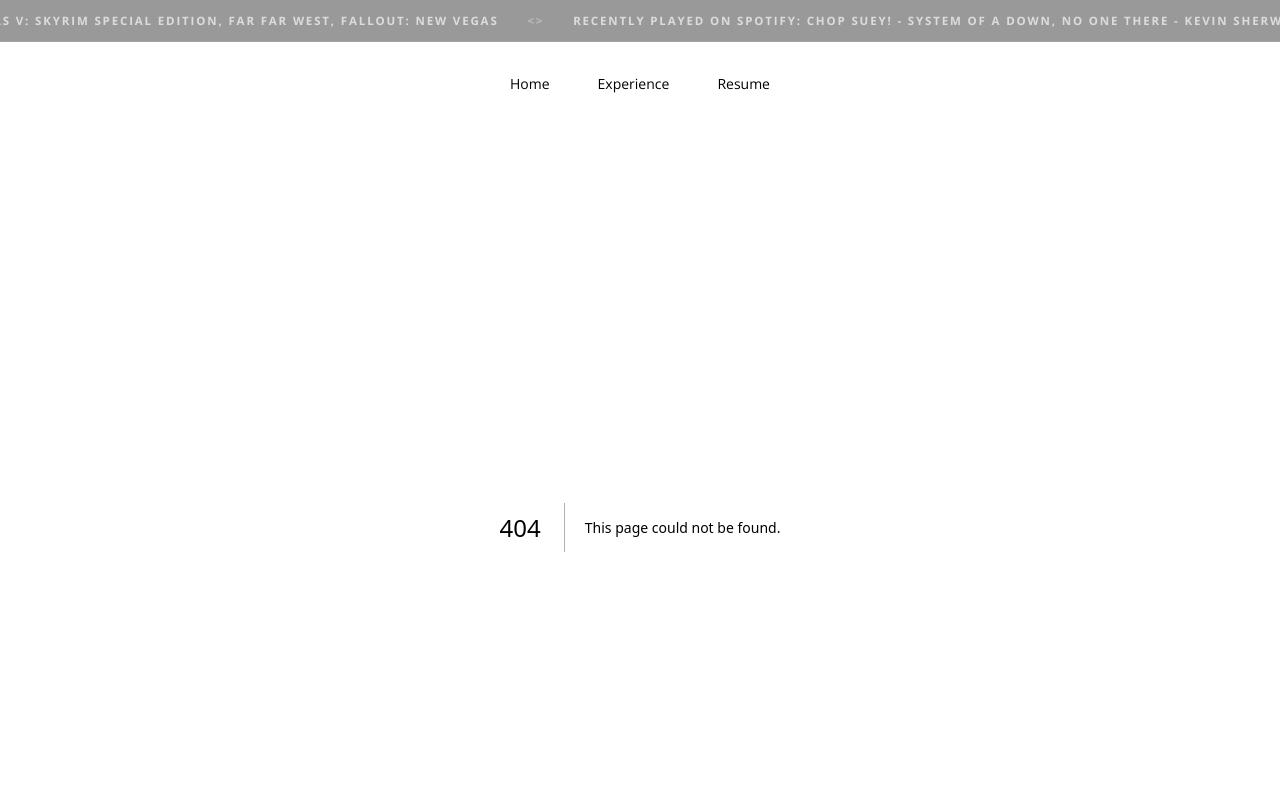
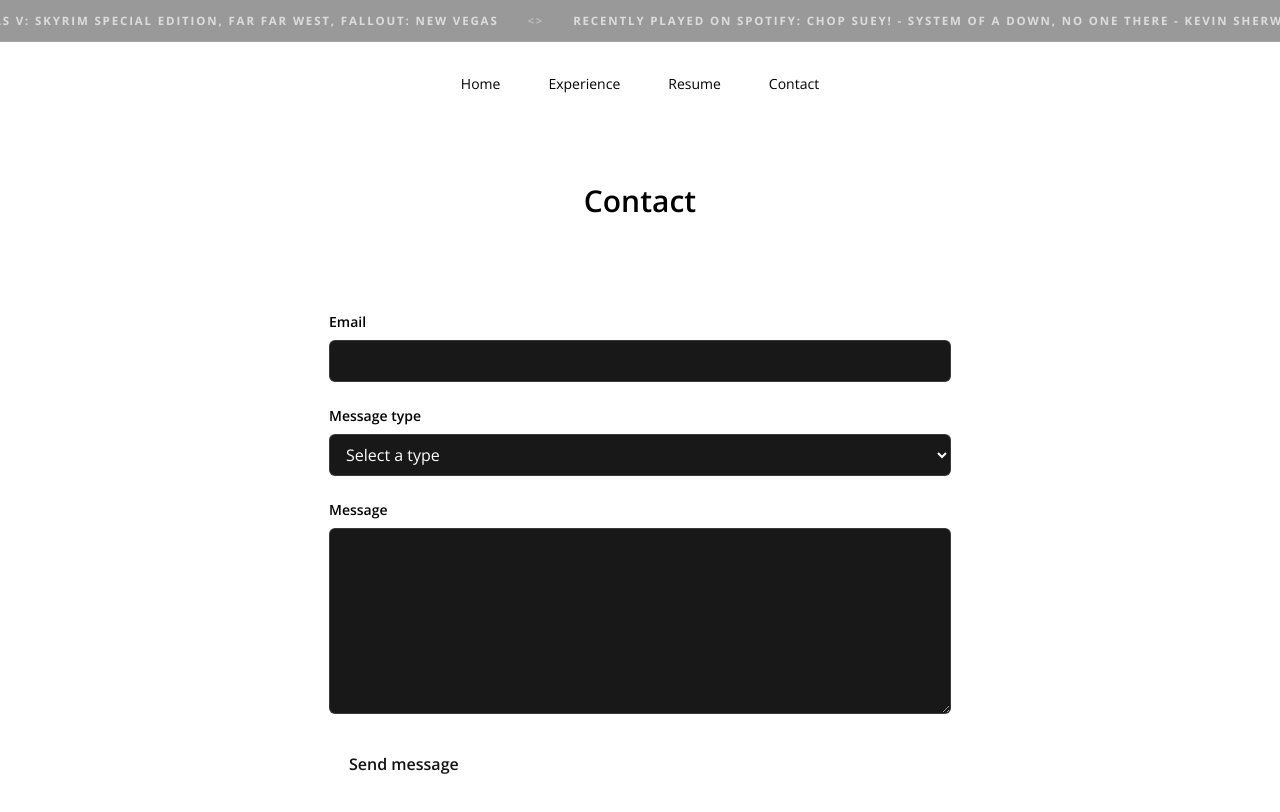
Before and after one commit to colton298/portfolio, a Next.js app: page /contact in a window 1280 px wide. Before the commit this address had no page. Shown: the top 812 px of the page. Built offline with nearby package versions, Linux system fonts and the light colour scheme.

Commit message:
Add contact form

```diff
--- /dev/null
+++ b/app/contact/page.tsx
@@ -0,0 +1,84 @@
+export const metadata = {
+  title: "Contact | Colton Santiago",
+};
+
+export default function Contact() {
+  return (
+    <main className="min-h-screen px-4 pt-14">
+      <section className="mx-auto w-full max-w-5xl space-y-8 pb-12">
+        <div className="space-y-3 text-center">
+          <h1 className="text-3xl font-semibold">Contact</h1>
+          <p className="mx-auto max-w-2xl text-sm leading-6 text-white/65">
+            Send a bug report, suggestion, or other message.
+          </p>
+        </div>
+
+        <form
+          action="https://formspree.io/f/mqejkayq"
+          method="POST"
+          className="mx-auto max-w-2xl space-y-6 rounded-lg border border-white/10 bg-white/[0.03] p-6"
+        >
+          <input
+            type="hidden"
+            name="_subject"
+            value="Portfolio website contact form"
+          />
+
+          <div className="space-y-2">
+            <label htmlFor="email" className="block text-sm font-semibold">
+              Email
+            </label>
+            <input
+              id="email"
+              name="email"
+              type="email"
+              required
+              autoComplete="email"
+              className="w-full rounded-md border border-white/15 bg-[#181818] px-3 py-2 text-white outline-none transition focus:border-white/45"
+            />
+          </div>
+
+          <div className="space-y-2">
+            <label htmlFor="message-type" className="block text-sm font-semibold">
+              Message type
+            </label>
+            <select
+              id="message-type"
+              name="messageType"
+              required
+              defaultValue=""
+              className="w-full rounded-md border border-white/15 bg-[#181818] px-3 py-2 text-white outline-none transition focus:border-white/45"
+            >
+              <option value="" disabled>
+                Select a type
+              </option>
+              <option value="Bug">Bug</option>
+              <option value="Suggestion">Suggestion</option>
+              <option value="Other">Other</option>
+            </select>
+          </div>
+
+          <div className="space-y-2">
+            <label htmlFor="message" className="block text-sm font-semibold">
+              Message
+            </label>
+            <textarea
+              id="message"
+              name="message"
+              required
+              rows={7}
+              className="w-full resize-y rounded-md border border-white/15 bg-[#181818] px-3 py-2 text-white outline-none transition focus:border-white/45"
+            />
+          </div>
+
+          <button
+            type="submit"
+            className="rounded-md bg-white px-5 py-2 font-semibold text-[#121212] transition hover:bg-white/85"
+          >
+            Send message
+          </button>
+        </form>
+      </section>
+    </main>
+  );
+}
--- a/components/Navbar.tsx
+++ b/components/Navbar.tsx
@@ -14,6 +14,9 @@ export default function Navbar()
         <Link href="/resume" className="hover:text-white transition">
           Resume
         </Link>
+        <Link href="/contact" className="hover:text-white transition">
+          Contact
+        </Link>
       </nav>
     </header>
   );
--- a/package.json
+++ b/package.json
@@ -11,12 +11,10 @@
   },
   "dependencies": {
     "@tabler/icons-react": "^3.40.0",
-    "firebase": "^12.7.0",
-    "next": "^16.1.6",
+    "next": "^16.2.6",
     "ogl": "^1.0.11",
     "react": "19.2.3",
-    "react-dom": "19.2.3",
-    "react-pdf": "^10.2.0"
+    "react-dom": "19.2.3"
   },
   "devDependencies": {
     "@tailwindcss/postcss": "^4",
```
Also changed, not shown: 1 other file (tests, documents, lock files or other folders).
